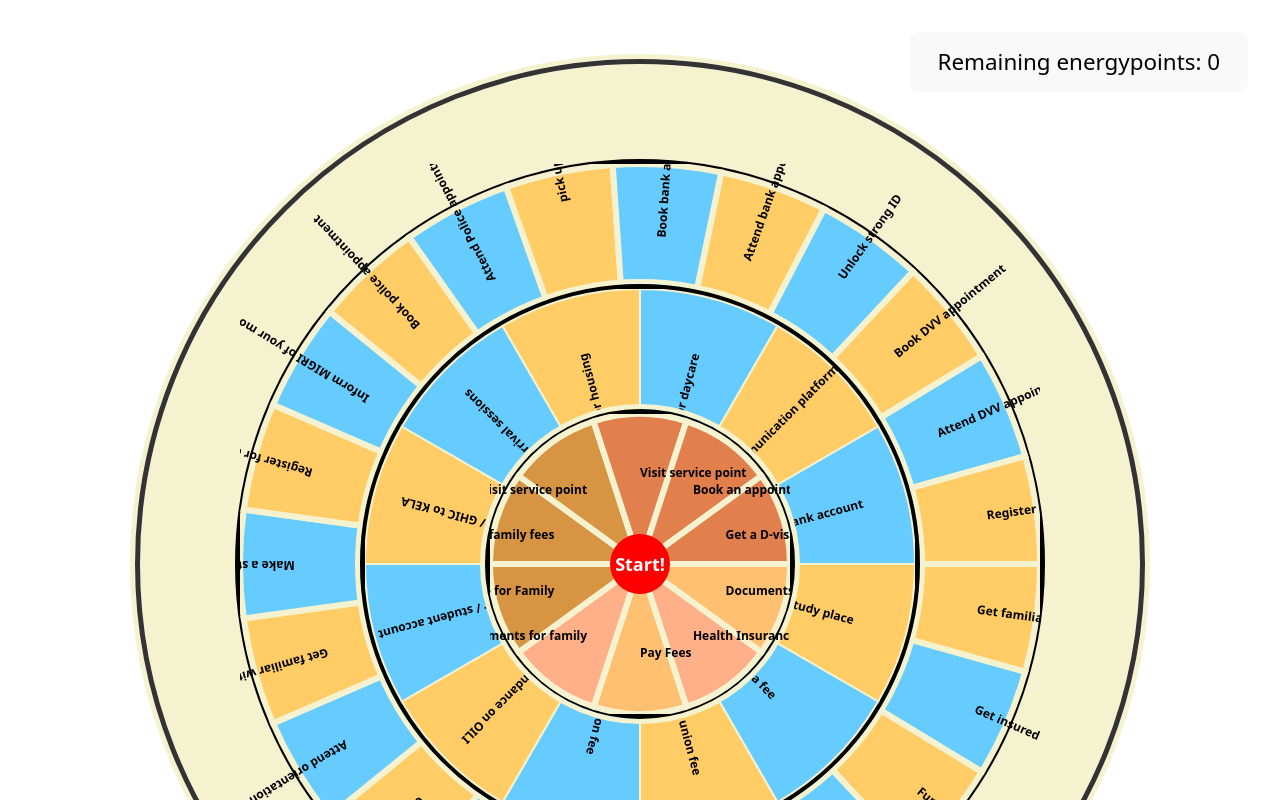
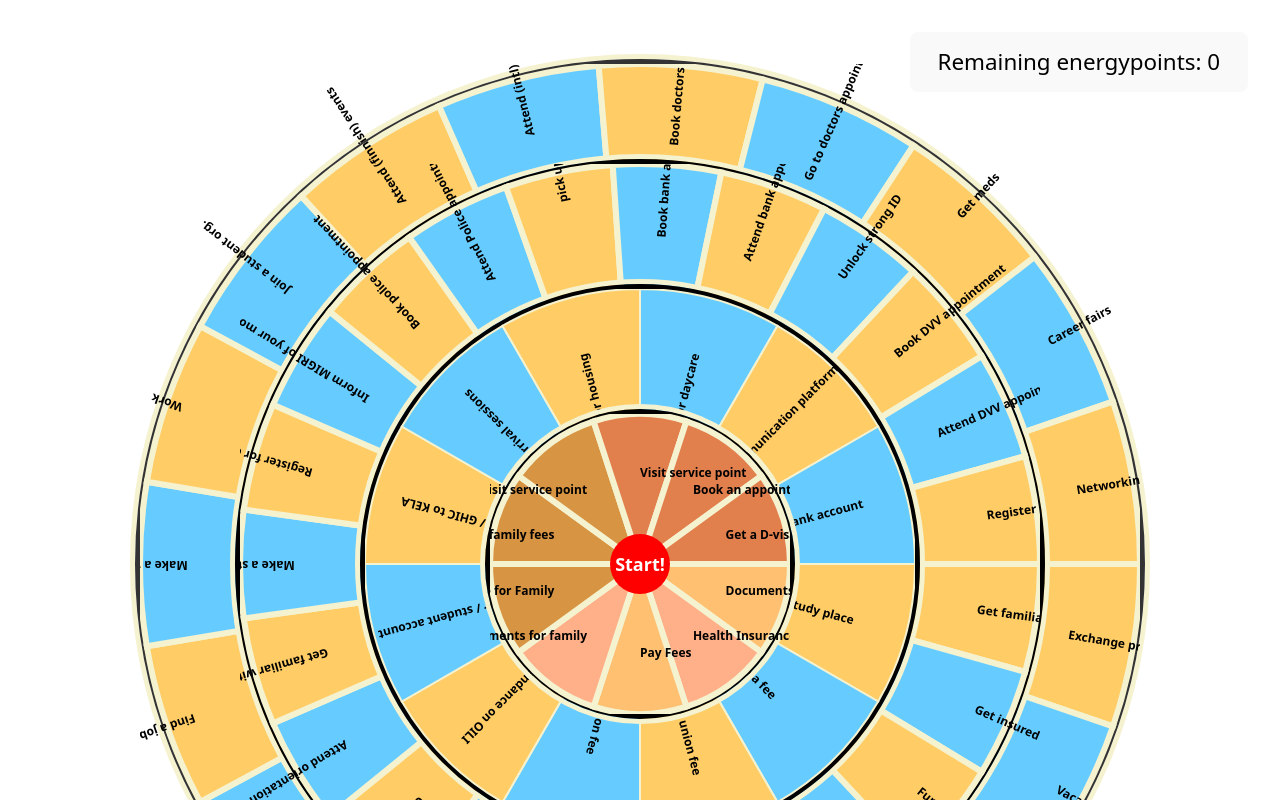
Before and after one commit to WalkAMileGame/WalkAMileGame, a React (Vite) app in the folder frontend/: page / in a window 1280 px wide. Shown: the top 800 px of the page. Built offline with nearby package versions, Linux system fonts and the light colour scheme; no server answers.

Commit message:
Added circle 4

```diff
--- a/frontend/src/GameBoard.jsx
+++ b/frontend/src/GameBoard.jsx
@@ -73,23 +73,100 @@ function GameBoard({ onSliceClick }) {
     "Attend DVV appointment",
     "Register address",
   ];
+
+  const labels4 = [
+    "Exchange programme",
+    "Vacation",
+    "Learn Finnish / Swedish",
+    "Hobby: Hike",
+    "Hobby: Read",
+    "Hobby: Game",
+    "Hobby: Watch movies",
+    "Hobby: Crafts",
+    "Find a job",
+    "Make a tax card",
+    "Work",
+    "Join a student org.",
+    "Attend (finnish) events",
+    "Attend (intl) events",
+    "Book doctors appointment",
+    "Go to doctors appointment",
+    "Get meds",
+    "Career fairs",
+    "Networking events",
+  ];
+
   const numSlices1 = labels1.length;
   const numSlices2 = labels2.length;
   const numSlices3 = labels3.length;
+  const numSlices4 = labels4.length;
   const size1 = 300;
   const size2 = 550;
   const size3 = 800;
+  const size4 = 1000;
   const radius1 = 150;
   const radius2 = 275;
   const radius3 = 400;
+  const radius4 = 500;
   const center1 = 150;
   const center2 = 275;
   const center3 = 400;
+  const center4 = 500;
 
   return (
     <div className="container">
       <div className="wheel">
-        <div className="circle-ring outer"></div>
+        <div className="circle-ring outer">
+          <svg width={size4} height={size4} viewBox={`0 0 ${size4} ${size4}`}>
+              {/* Slice shapes */}
+              {labels4.map((label, i) => {
+                const startAngle = (i * 360 / numSlices4) * Math.PI / 180;
+                const endAngle = ((i + 1) * 360 / numSlices4) * Math.PI / 180;
+                const x1 = center4 + radius4 * Math.cos(startAngle);
+                const y1 = center4 + radius4 * Math.sin(startAngle);
+                const x2 = center4 + radius4 * Math.cos(endAngle);
+                const y2 = center4 + radius4 * Math.sin(endAngle);
+                const fill = i % 2 === 0 ? "#ffcc66" : "#66ccff";
+                return (
+                  <path
+                    key={i}
+                    d={`M${center4},${center4} L${x1},${y1} A${radius4},${radius4} 0 0,1 ${x2},${y2} Z`}
+                    fill={fill}
+                    stroke="#f5f2d0"
+                    strokeWidth="6"
+                    style={{ cursor: "pointer" }}
+                    onClick={() => onSliceClick && onSliceClick(label)}
+                />
+              );
+            })}
+
+            {/* Slice text */}
+            {labels4.map((label, i) => {
+                const midAngle = ((i + 0.5) * 360 / numSlices4) * Math.PI / 180; // middle of slice
+                const textRadius = radius4; // distance from center (inside slice)
+                const x = center4 + textRadius * Math.cos(midAngle);
+                const y = center4 + textRadius * Math.sin(midAngle);
+                const rotation = (midAngle * 180 / Math.PI); // rotate text to slice angle
+
+                return (
+                    <text
+                    key={`text-${i}`}
+                    x={x}
+                    y={y}
+                    fill="#000"
+                    fontSize="12"
+                    fontWeight="bold"
+                    textAnchor="middle"
+                    alignmentBaseline="middle"
+                    transform={`rotate(${rotation}, ${x}, ${y})`}
+                    style={{ pointerEvents: "none" }} // so clicks go to slice
+                    >
+                    {label}
+                    </text>
+                );
+                })}
+          </svg>
+        </div>
         <div className="circle-ring outer-middle">
           <svg width={size3} height={size3} viewBox={`0 0 ${size3} ${size3}`}>
               {/* Slice shapes */}
```
